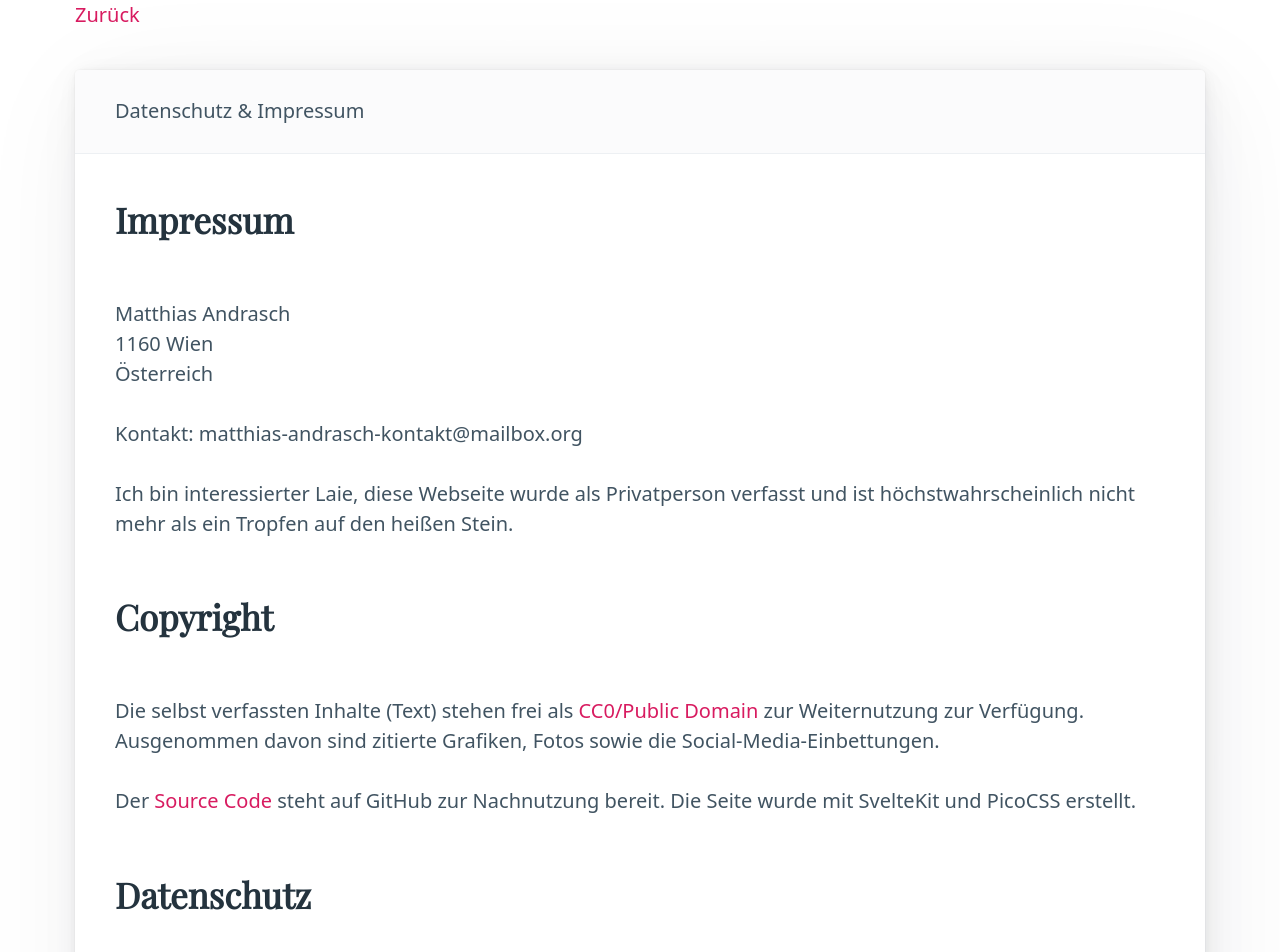
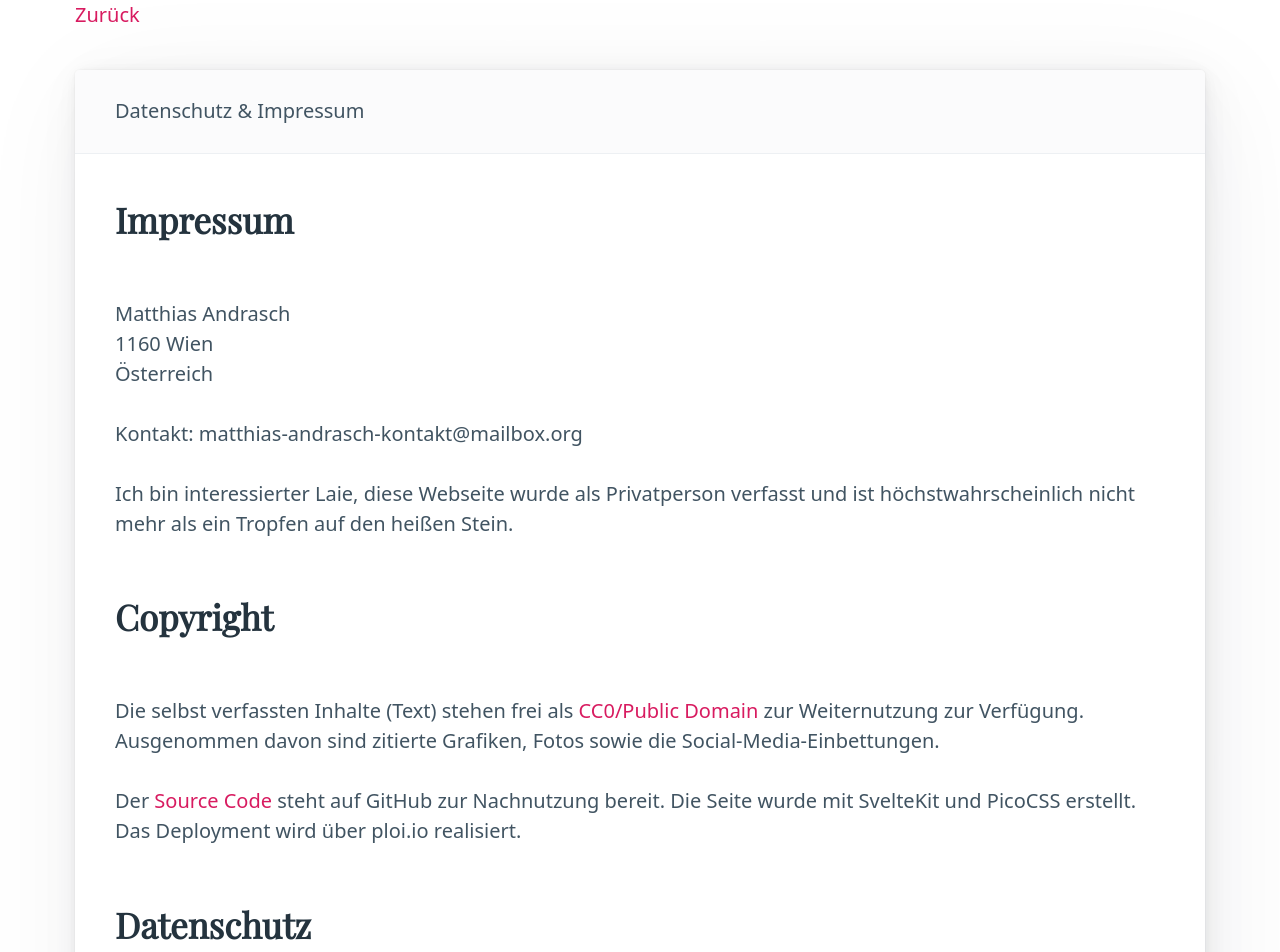
Before and after one commit to mandrasch/aktuelle-erderhitzung, a SvelteKit app: page /impressum in a window 1280 px wide. Shown: the top 952 px of the page. Built offline with nearby package versions, Linux system fonts and the light colour scheme.

Commit message:
chore: small additions

```diff
--- a/src/routes/impressum/+page.svelte
+++ b/src/routes/impressum/+page.svelte
@@ -30,7 +30,8 @@
 	</p>
 	<p>
 		Der <a href="https://github.com/mandrasch/aktuelle-erderhitzung">Source Code</a> steht auf GitHub
-		zur Nachnutzung bereit. Die Seite wurde mit SvelteKit und PicoCSS erstellt.
+		zur Nachnutzung bereit. Die Seite wurde mit SvelteKit und PicoCSS erstellt. Das Deployment wird über
+		ploi.io realisiert.
 	</p>
 
 	<h2>Datenschutz</h2>
```
Also changed, not shown: 1 other file (tests, documents, lock files or other folders).
